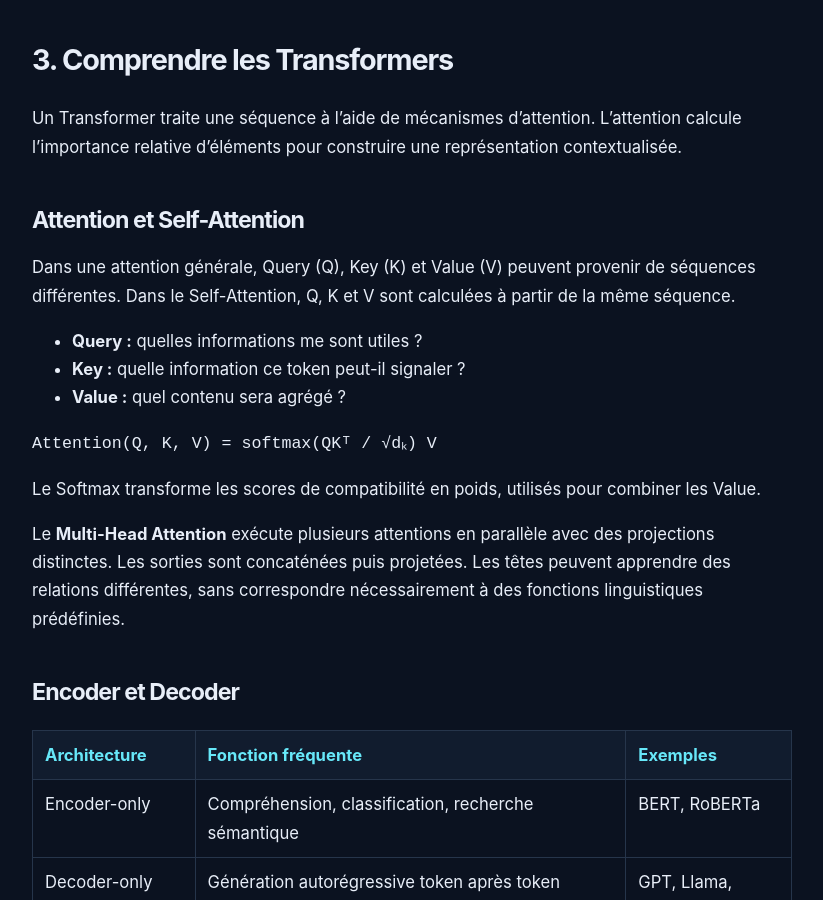
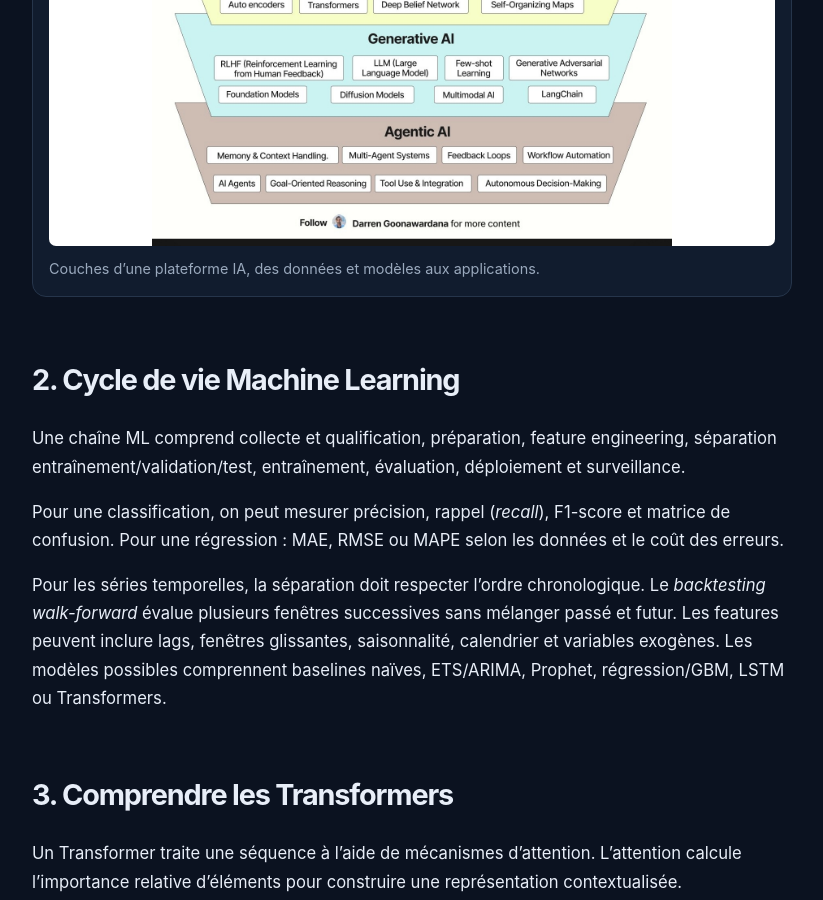
Before and after one commit to KRiahi345/kriahi, a Jekyll site: the page built from architecture-ia.md, in a window 1280 px wide and 900 px high, scrolled down 2143 px. Shown: the whole window, without its empty margins (228-1051 px from the left). Built offline with Jekyll 4.4.1, drawn with Linux system fonts in a browser that asks for light colours.

Commit message:
Move AI platform layers illustration

```diff
--- a/architecture-ia.md
+++ b/architecture-ia.md
@@ -19,6 +19,8 @@ L’**IA générative** produit de nouveaux contenus, comme du texte, du code ou
 L’**IA agentique** organise l’exécution d’une tâche en plusieurs étapes. Un agent peut planifier, utiliser des outils ou des API, examiner leurs résultats et poursuivre jusqu’à l’objectif ; plusieurs agents peuvent aussi coordonner leurs rôles dans un même système. [Pour plus des détails](https://kriahi.pro/ressources/agents-ia-rag-graphrag/).
 
 Le choix d’un modèle vient après la définition du cas d’usage, de la sortie attendue, de l’erreur acceptable, de la latence, du coût et des risques.
+
+<figure class="resource-figure"><img src="/assets/images/resources/ai-architecture-layers.jpg" alt="Couches d’une plateforme IA, des données et modèles aux applications." loading="lazy"><figcaption>Couches d’une plateforme IA, des données et modèles aux applications.</figcaption></figure>
 
 # 2. Cycle de vie Machine Learning
 
```
Also changed, not shown: ressource-architecture-ia-framework.md (+0 -1 lines).
